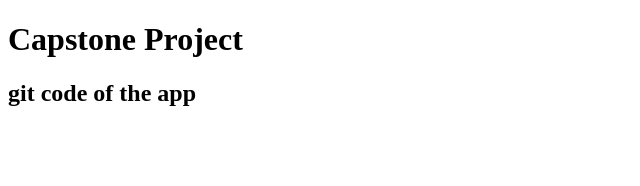
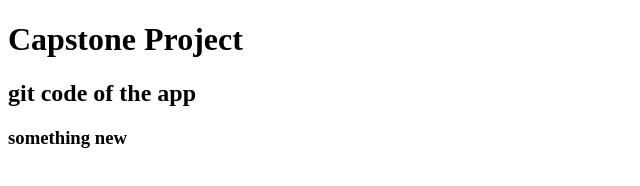
Before and after one commit to hamb-ru/capstone, a plain HTML site: page index.html in a window 1280 px wide. Shown: the whole page, without its empty margins (0-640 px from the left). Drawn offline with Linux system fonts and the light colour scheme.

Commit message:
update1 html index

```diff
--- a/index.html
+++ b/index.html
@@ -11,6 +11,7 @@
 <body>
             <h1>Capstone Project</h1>
             <h2>git code of the app </h2>
+	    <h3>something new </h3>
 </body>
 
 </html>
```
